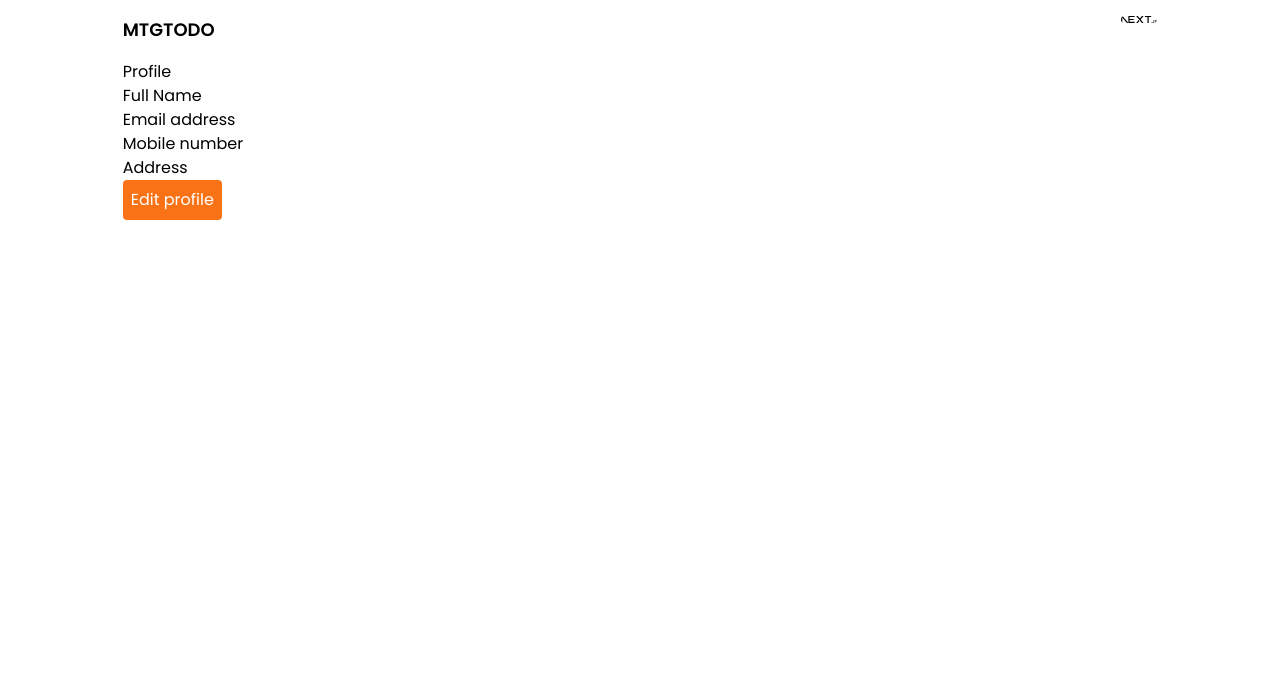
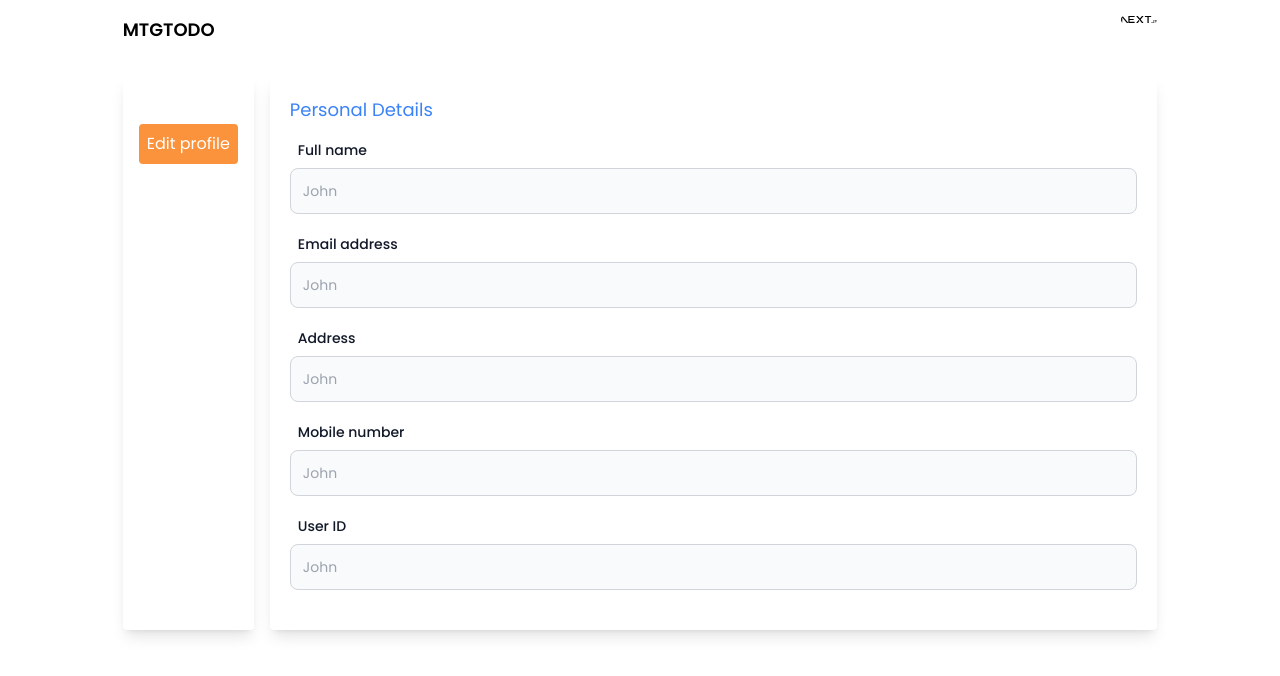
Before and after one commit to Sanaj2060/mtg-task-app, a Next.js app: page /profile in a window 1280 px wide. Shown: the top 676 px of the page. Built offline with nearby package versions, Linux system fonts and the light colour scheme; no server answers.

Commit message:
profile page added

```diff
--- a/package.json
+++ b/package.json
@@ -13,6 +13,7 @@
     "date-fns": "^3.6.0",
     "next": "14.2.6",
     "next-auth": "^4.24.7",
+    "pnpm": "^9.9.0",
     "react": "^18",
     "react-dom": "^18",
     "react-icons": "^5.3.0",
--- a/src/app/component/navBar.tsx
+++ b/src/app/component/navBar.tsx
@@ -40,11 +40,14 @@ const NavBar = () => {
 
   return (
     <div className="p-4 flex justify-between w-full">
-      <div className="text-lg font-semibold">MTGTODO</div>
+      <Link href="./">
+        <div className="text-lg font-semibold">MTGTODO</div>
+      </Link>
+
       <div ref={dropdownRef} className="relative">
         <Image
           src={session?.user?.image ? session?.user.image : "/next.svg"}
-          className="max-h-36 rounded-full w-9"
+          className="max-h-36 rounded-full w-9 cursor-pointer"
           width={0}
           height={0}
           sizes="100vw"
--- a/src/app/component/textInput.tsx
+++ b/src/app/component/textInput.tsx
@@ -1,14 +1,14 @@
 import React from "react";
 
-const TextInput = ({ labelName, defVal }: any) => {
+const TextInput = ({ labelName, defVal, disabled }: any) => {
   return (
     <div className="w-full mb-5">
       <label className="block text-left pl-2 w-full mb-2 text-sm font-medium text-gray-900">
         {labelName}
       </label>
       <input
+        disabled={disabled}
         type="text"
-        id="first_name"
         className="bg-gray-50 border w-full border-gray-300 p-3 text-gray-900 text-sm rounded-lg"
         placeholder="John"
         defaultValue={defVal}
--- a/src/app/layout.tsx
+++ b/src/app/layout.tsx
@@ -18,11 +18,13 @@ export default async function RootLayout({
 }: Readonly<{
   children: React.ReactNode;
 }>) {
-  const session = await getServerSession(options)
+  const session = await getServerSession(options);
   return (
     <html lang="en">
       <body className={poppins.className}>
-        <SessionProviderWrapper session={session}>{children}</SessionProviderWrapper>
+        <SessionProviderWrapper session={session}>
+          {children}
+        </SessionProviderWrapper>
       </body>
     </html>
   );
--- a/src/app/profile/page.tsx
+++ b/src/app/profile/page.tsx
@@ -5,25 +5,97 @@ import NavBar from "../component/navBar";
 import { useSession } from "next-auth/react";
 
 const Page = () => {
-  const {data: session, status} = useSession();
+  const { data: session, status } = useSession();
   const [showEditProfile, setShowEditProfile] = useState(false);
 
   return (
     <div className="flex flex-col w-full min-h-screen items-center">
       <div className="w-full lg:w-5/6">
         <NavBar />
-        <div className="px-4">
-          <p>Profile</p>
-          <p>Full Name</p>
-          <p>Email address</p>
-          <p>Mobile number</p>
-          <p>Address</p>
-          <button
-            className="bg-orange-500 text-white rounded p-2"
-            onClick={() => setShowEditProfile((prev) => !prev)}
-          >
-            Edit profile
-          </button>
+        <div className="lg:flex px-4 gap-4 mt-4">
+          <div className="flex flex-col flex-3 justify-start items-center gap-3 p-4 rounded shadow-lg min-h-full">
+            <img
+              src={session?.dbUser?.googlepic}
+              alt=""
+              className="rounded-full"
+            />
+            <div className="flex flex-col gap-1 items-center justify-center">
+              <p>{session?.dbUser?.fullname}</p>
+              <p className="text-sm text-gray-500">{session?.dbUser?.email}</p>
+              <button
+                className="text-white rounded p-2 w-full mt-3 bg-orange-400 hover:bg-orange-500"
+                onClick={() => setShowEditProfile((prev) => !prev)}
+              >
+                Edit profile
+              </button>
+            </div>
+          </div>
+          <div className="flex flex-col p-5 rounded shadow-lg h-full flex-1 mt-10 lg:mt-0">
+            <p className="text-blue-500 text-lg mb-4">Personal Details</p>
+
+            <div className="w-full mb-5">
+              <label className="block text-left pl-2 w-full mb-2 text-sm font-medium text-gray-900">
+                Full name
+              </label>
+              <input
+                disabled
+                type="text"
+                className="bg-gray-50 border w-full border-gray-300 p-3 text-gray-900 text-sm rounded-lg"
+                placeholder="John"
+                value={session?.dbUser?.fullname}
+              />
+            </div>
+            <div className="w-full mb-5">
+              <label className="block text-left pl-2 w-full mb-2 text-sm font-medium text-gray-900">
+                Email address
+              </label>
+              <input
+                disabled
+                type="text"
+                id="first_name"
+                className="bg-gray-50 border w-full border-gray-300 p-3 text-gray-900 text-sm rounded-lg"
+                placeholder="John"
+                value={session?.dbUser?.email}
+              />
+            </div>
+            <div className="w-full mb-5">
+              <label className="block text-left pl-2 w-full mb-2 text-sm font-medium text-gray-900">
+                Address
+              </label>
+              <input
+                disabled
+                type="text"
+                className="bg-gray-50 border w-full border-gray-300 p-3 text-gray-900 text-sm rounded-lg"
+                placeholder="John"
+                value={session?.dbUser?.address}
+              />
+            </div>
+            <div className="w-full mb-5">
+              <label className="block text-left pl-2 w-full mb-2 text-sm font-medium text-gray-900">
+                Mobile number
+              </label>
+              <input
+                disabled
+                type="text"
+                className="bg-gray-50 border w-full border-gray-300 p-3 text-gray-900 text-sm rounded-lg"
+                placeholder="John"
+                value={session?.dbUser?.phone}
+              />
+            </div>
+            <div className="w-full mb-5">
+              <label className="block text-left pl-2 w-full mb-2 text-sm font-medium text-gray-900">
+                User ID
+              </label>
+              <input
+                disabled
+                type="text"
+                id="first_name"
+                className="bg-gray-50 border w-full border-gray-300 p-3 text-gray-900 text-sm rounded-lg"
+                placeholder="John"
+                value={session?.dbUser?.id}
+              />
+            </div>
+          </div>
         </div>
         {/* dialog */}
         {showEditProfile && (
@@ -64,28 +136,26 @@ const Page = () => {
                   <div className="bg-white px-4 pb-4 pt-5 sm:p-6 sm:pb-4">
                     <div className="sm:flex sm:items-start">
                       <div className="mt-3 text-center sm:ml-4 sm:mt-0 sm:text-left w-full">
-                        <h3
-                          className="text-base font-semibold leading-6 text-gray-900"
-                          id="modal-title"
-                        >
+                        <h3 className="text-base font-semibold leading-6 text-gray-900">
                           Edit your profile
                         </h3>
                         <div className="mt-2">
                           <TextInput
                             labelName="Full name"
-                            defVal="Angom Oson Singh"
+                            defVal={session?.dbUser?.fullname}
                           />
-                          <TextInput
+                          {/* <TextInput
                             labelName="Email address"
-                            defVal="angomosn64@gmail.com"
-                          />
+                            defVal={session?.dbUser?.email}
+                            disabled={true}
+                          /> */}
                           <TextInput
                             labelName="Mobile number"
-                            defVal="7085535842"
+                            defVal={session?.dbUser?.phone}
                           />
                           <TextInput
                             labelName="Address"
-                            defVal="Angom Oson Singh"
+                            defVal={session?.dbUser?.address}
                           />
                         </div>
                       </div>
```
Also changed, not shown: 2 other files (tests, documents, lock files or other folders).
